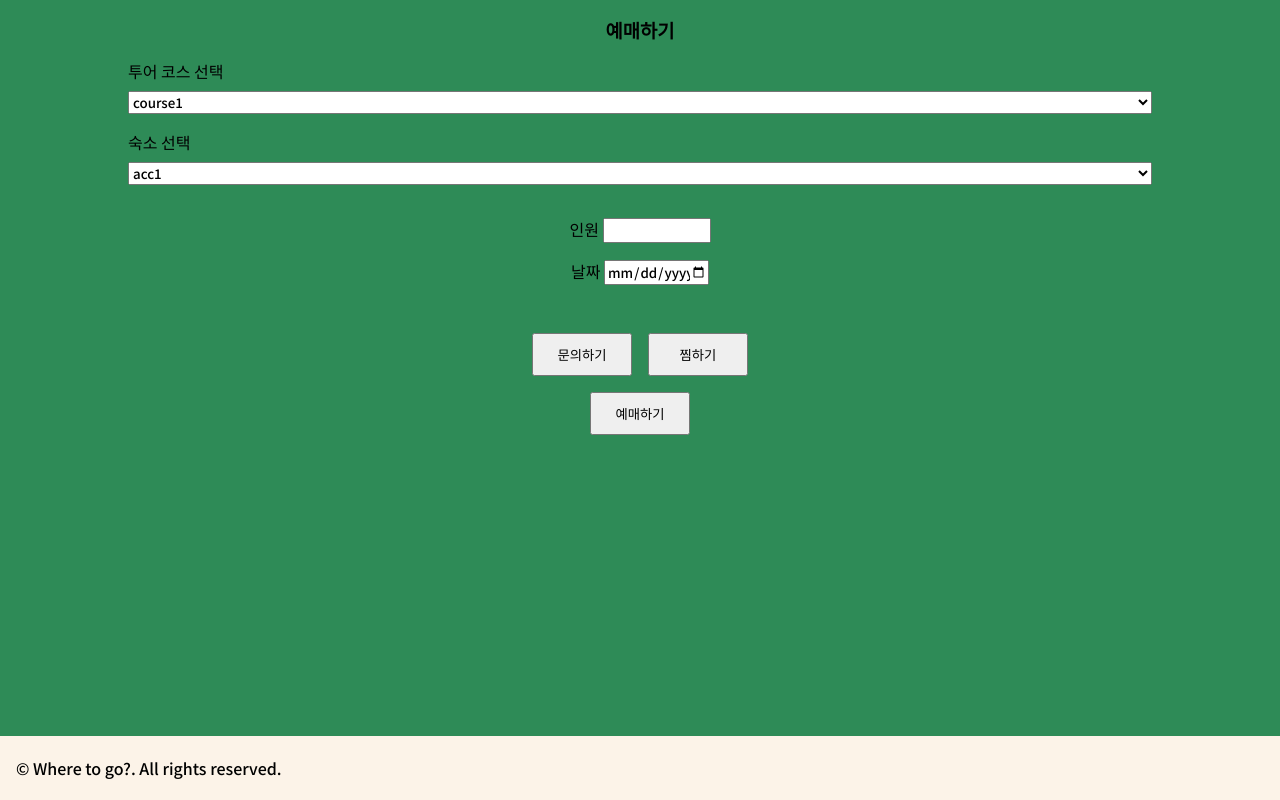
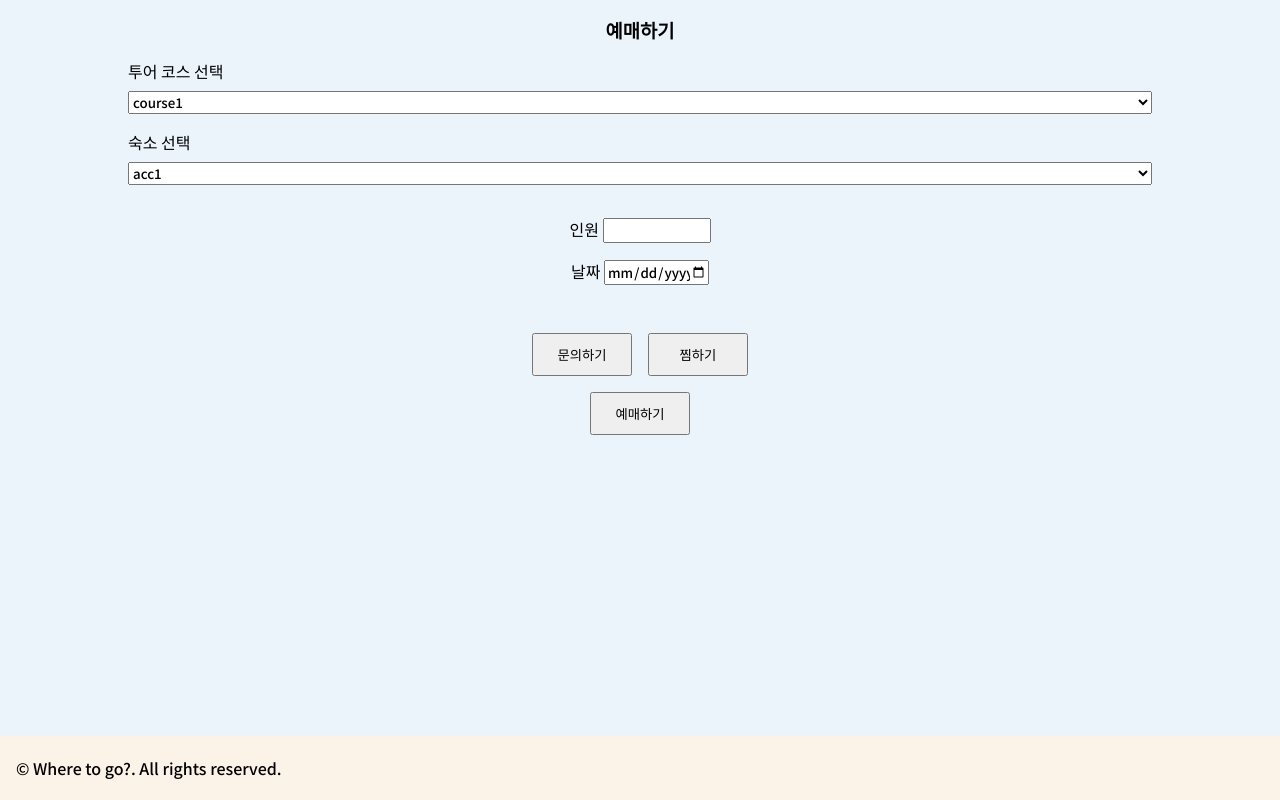
Before and after one commit to william22wyp/6gaejang, a plain HTML site: page html/book-mobile.html in a window 1280 px wide. Drawn offline with Linux system fonts and the light colour scheme.

Commit message:
color in book

```diff
--- a/css/book-mobile.css
+++ b/css/book-mobile.css
@@ -5,7 +5,7 @@
 }
 /* main */
 body {
-  background-color: seagreen;
+  background-color: var(--color-light-blue);
 }
 .book-form {
   display: flex;
```
